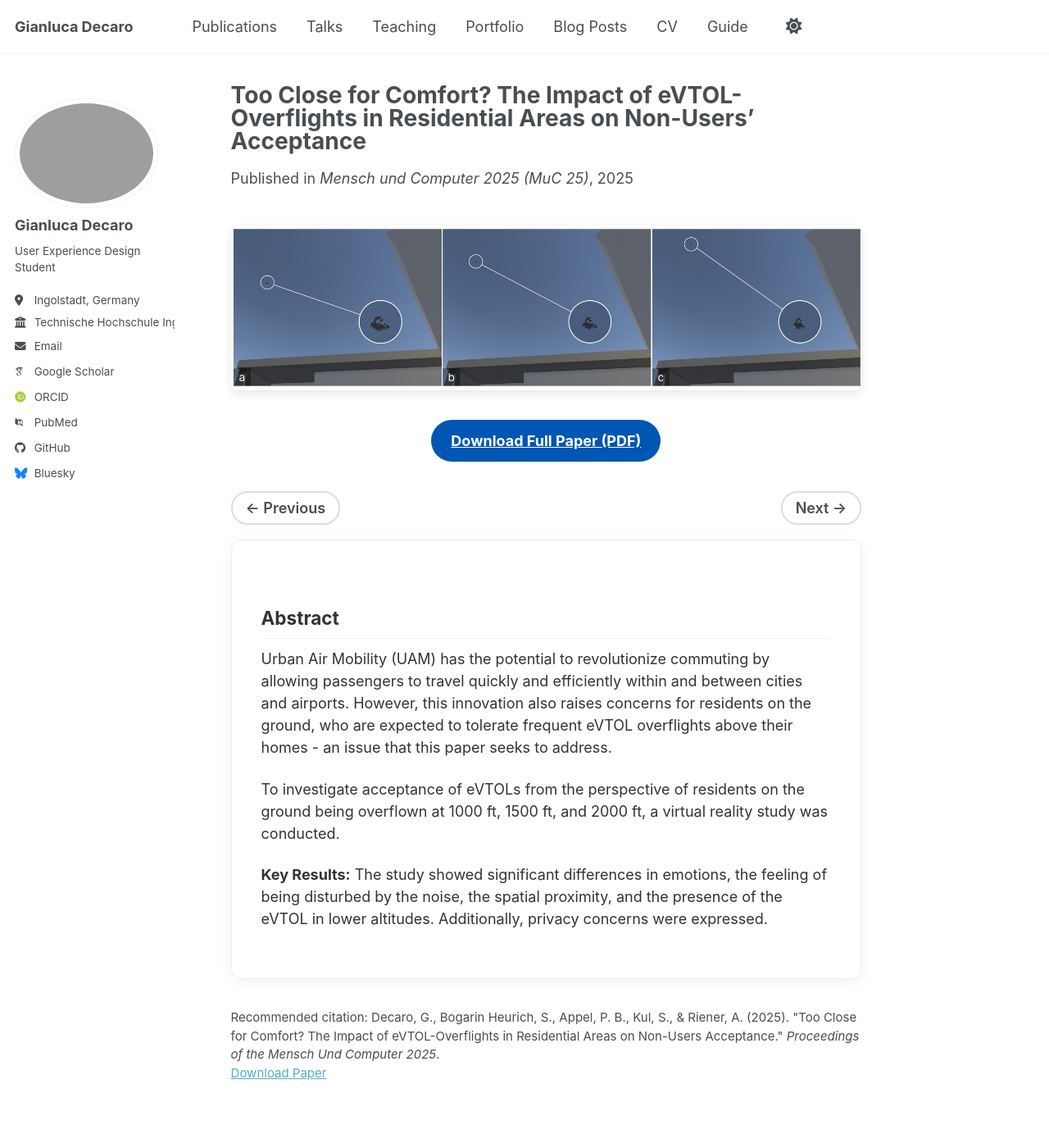
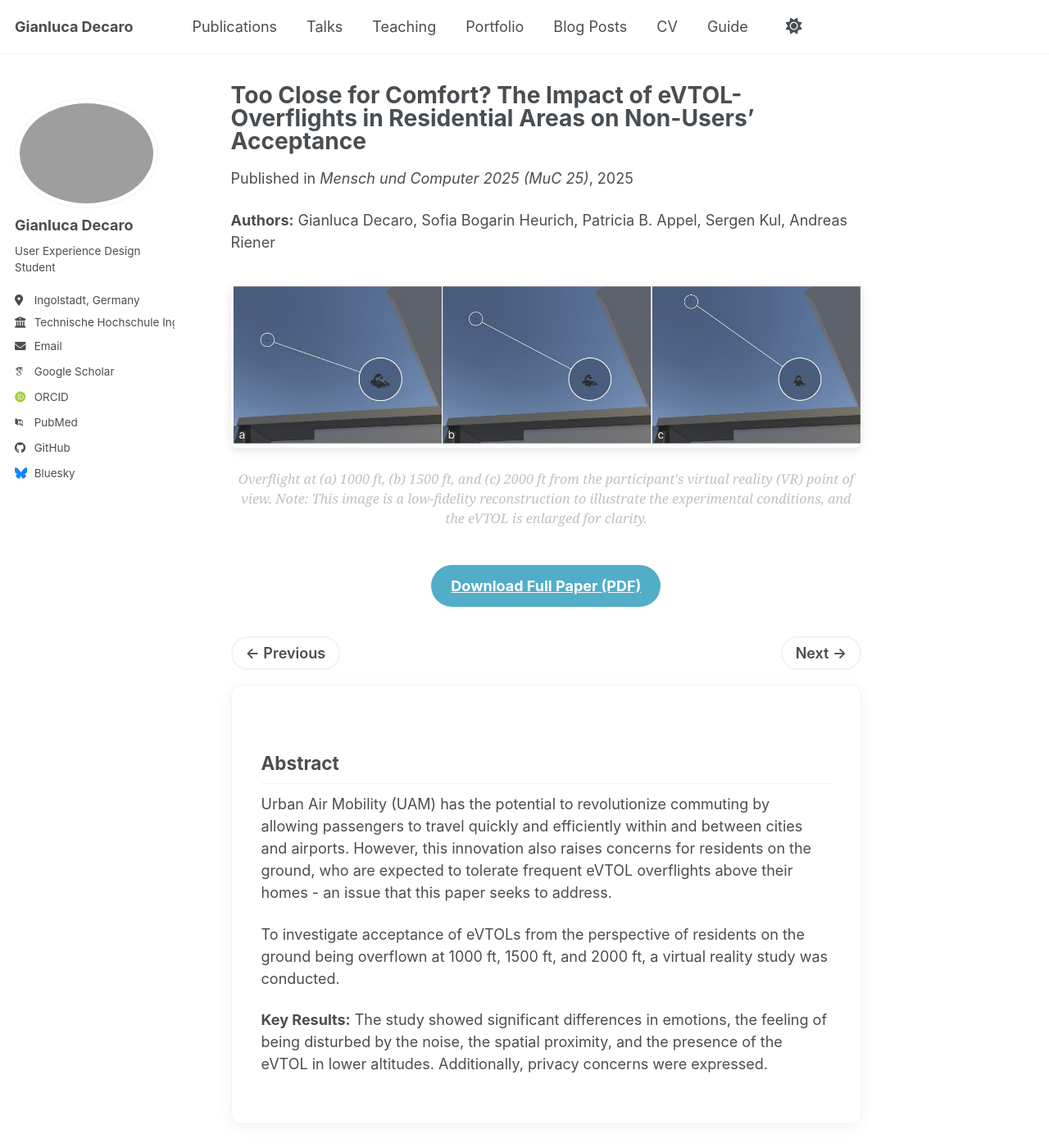
Before and after one commit to giande2000/vcux_hackathon, a Jekyll site: the page built from _publications/2025-08-31-too-close-for-comfort.md, in a window 1280 px wide and 1400 px high. Shown: the whole window at 82% size. Built offline with Jekyll 4.4.1, drawn with Linux system fonts in a browser that asks for light colours; some web fonts are replaced; a script bundle is joined from its source files by our own code; library files that are not in the unit come from our copies; some of the changed lines change nothing that is shown.

Commit message:
checkpoint: save work in progress

```diff
--- a/_publications/2025-08-31-too-close-for-comfort.md
+++ b/_publications/2025-08-31-too-close-for-comfort.md
@@ -18,13 +18,26 @@
     font-family: inherit;
 }
 
+/* Banner & Caption */
+.banner-figure {
+    margin: 0 0 2rem 0;
+}
+
 .banner-image {
     width: 100%;
     max-height: 400px;
     object-fit: cover;
     border-radius: 8px;
-    margin-bottom: 2rem;
     box-shadow: 0 4px 12px rgba(0,0,0,0.1);
+}
+
+.banner-caption {
+    font-style: italic;
+    color: #666;
+    color: var(--global-text-color-light, #666);
+    font-size: 0.9em;
+    margin-top: 8px;
+    text-align: center;
 }
 
 .download-section {
@@ -35,20 +48,45 @@
 .download-btn {
     display: inline-block;
     padding: 12px 24px;
-    background-color: #0056b3; /* Fallback color */
-    background-color: var(--primary-color, #0056b3);
-    color: white;
+    background-color: #0056b3; /* Fallback */
+    background-color: var(--global-link-color, #0056b3);
+    color: #fff;
+    color: var(--global-bg-color, #fff); /* Invert for contrast usually */
     text-decoration: none;
     border-radius: 50px;
     font-weight: bold;
-    transition: transform 0.2s, box-shadow 0.2s;
+    transition: transform 0.2s, box-shadow 0.2s, background-color 0.2s;
+    border: none;
 }
 
 .download-btn:hover {
     transform: translateY(-2px);
     box-shadow: 0 6px 16px rgba(0,0,0,0.2);
     text-decoration: none;
-    color: white;
+    color: #fff;
+    color: var(--global-bg-color, #fff);
+    background-color: var(--global-link-color-hover, #004494);
+}
+
+/* Retro Terminal Theme Overrides */
+html[data-theme="retro-terminal"] .download-btn {
+    border-radius: 0;
+    font-family: "Courier New", Courier, monospace;
+    border: 1px solid var(--global-link-color);
+    background-color: var(--global-link-color);
+    color: var(--global-bg-color);
+}
+
+html[data-theme="retro-terminal"] .download-btn:hover {
+    background-color: var(--global-link-color-hover);
+    color: var(--global-bg-color);
+}
+
+html[data-theme="retro-terminal"] .banner-image,
+html[data-theme="retro-terminal"] .card {
+    border-radius: 0;
+    border: 1px solid var(--global-border-color);
+    box-shadow: none;
 }
 
 /* Card System */
@@ -61,16 +99,28 @@
 
 .card {
     background: #fff;
-    background: var(--card-bg, #fff); /* Assuming theme variable or fallback */
+    background: var(--background-color, #fff); /* Fallback */
     border: 1px solid #eee;
-    border-color: var(--border-color, #eee);
+    border-color: var(--global-border-color, #eee);
     border-radius: 12px;
     padding: 2rem;
     box-shadow: 0 4px 20px rgba(0,0,0,0.05);
     display: none; /* Hidden by default */
     animation: fadeIn 0.5s ease;
     color: #333;
-    color: var(--text-color, #333);
+    color: var(--global-text-color, #333);
+}
+
+/* Dark Mode Support (if using generic data-theme="dark" or media query) */
+@media (prefers-color-scheme: dark) {
+    .card {
+        background: #2a2a2a;
+        color: #ddd;
+    }
+}
+html[data-theme="dark"] .card {
+    background: #1a1a1a; /* Example dark bg */
+    background: var(--global-bg-color, #1a1a1a);
 }
 
 .card.active {
@@ -93,13 +143,14 @@
 .nav-btn {
     background: none;
     border: 2px solid #ddd;
-    border-color: var(--border-color, #ddd);
+    border-color: var(--global-border-color, #ddd);
     padding: 8px 16px;
     border-radius: 20px;
     cursor: pointer;
     font-weight: 600;
     transition: all 0.2s;
     color: inherit;
+    color: var(--global-text-color, inherit);
 }
 
 .nav-btn:hover:not(:disabled) {
@@ -122,13 +173,14 @@
     height: 10px;
     border-radius: 50%;
     background-color: #ddd;
+    background-color: var(--global-border-color, #ddd);
     cursor: pointer;
     transition: background-color 0.3s;
 }
 
 .dot.active {
     background-color: #0056b3;
-    background-color: var(--primary-color, #0056b3);
+    background-color: var(--global-link-color, #0056b3);
 }
 
 /* Lightbox for zooming */
@@ -175,9 +227,16 @@
 
 </style>
 
+<p style="margin-bottom: 2rem;"><strong>Authors:</strong> Gianluca Decaro, Sofia Bogarin Heurich, Patricia B. Appel, Sergen Kul, Andreas Riener</p>
+
 <div class="pub-container">
 
-<img src="/published_paper/muc25-51-fig1.jpg" alt="Teaser Figure: Overflight Scenarios" class="banner-image">
+<figure class="banner-figure">
+    <img src="/published_paper/muc25-51-fig1.jpg" alt="Teaser Figure: Overflight Scenarios" class="banner-image">
+    <figcaption class="banner-caption">
+        Overflight at (a) 1000 ft, (b) 1500 ft, and (c) 2000 ft from the participant's virtual reality (VR) point of view. Note: This image is a low-fidelity reconstruction to illustrate the experimental conditions, and the eVTOL is enlarged for clarity.
+    </figcaption>
+</figure>
 
 <div class="download-section">
     <a href="/published_paper/paper.pdf" class="download-btn" target="_blank">Download Full Paper (PDF)</a>
```
